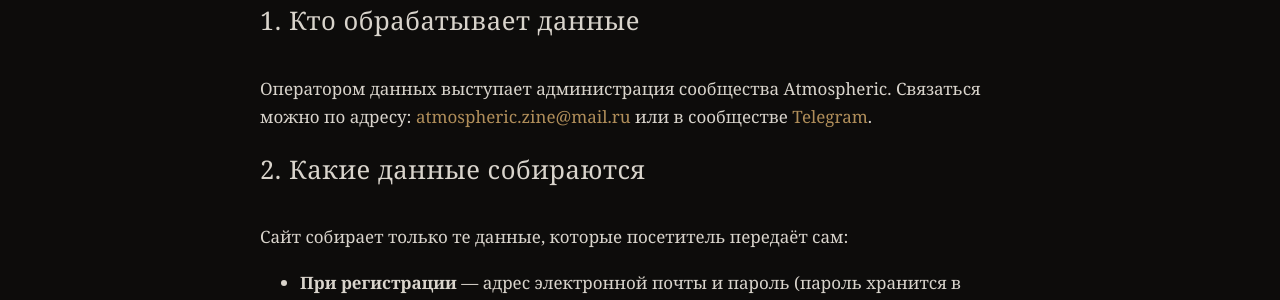
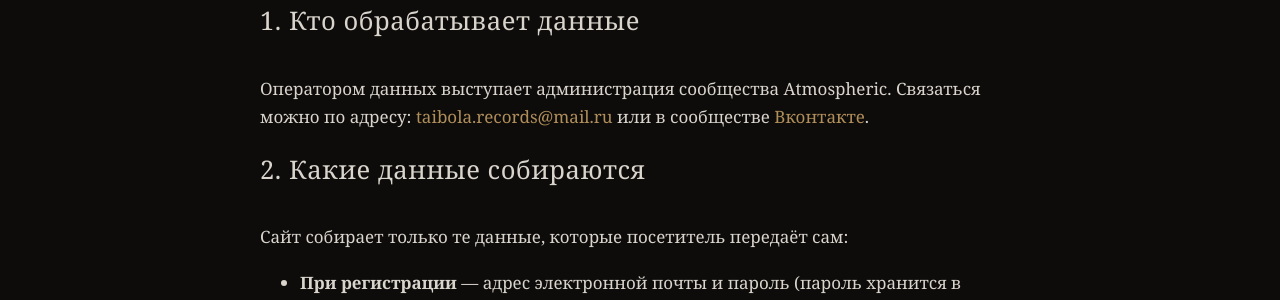
Before and after one commit to atmospheric-dev/atmospheric-jekyll, a Jekyll site: the page built from privacy.html, in a window 1280 px wide and 900 px high. Shown: the part 401-701 px from the top of the window. Built offline with Jekyll 4.4.1, drawn with Linux system fonts in a browser that asks for light colours; a script that is not in the unit is left out.

Commit message:
Update privacy.html

```diff
--- a/privacy.html
+++ b/privacy.html
@@ -19,9 +19,9 @@ permalink: /privacy.html
     <p>
       Оператором данных выступает администрация сообщества Atmospheric.
       Связаться можно по адресу:
-      <a href="mailto:atmospheric.zine@mail.ru">atmospheric.zine@mail.ru</a>
+      <a href="mailto:taibola.records@mail.ru">taibola.records@mail.ru</a>
       или в сообществе
-      <a href="https://t.me/atmospheric_zine" target="_blank" rel="noopener">Telegram</a>.
+      <a href="https://vk.ru/atmospheric_zine" target="_blank" rel="noopener">Вконтакте</a>.
     </p>
 
     <h2>2. Какие данные собираются</h2>
```
